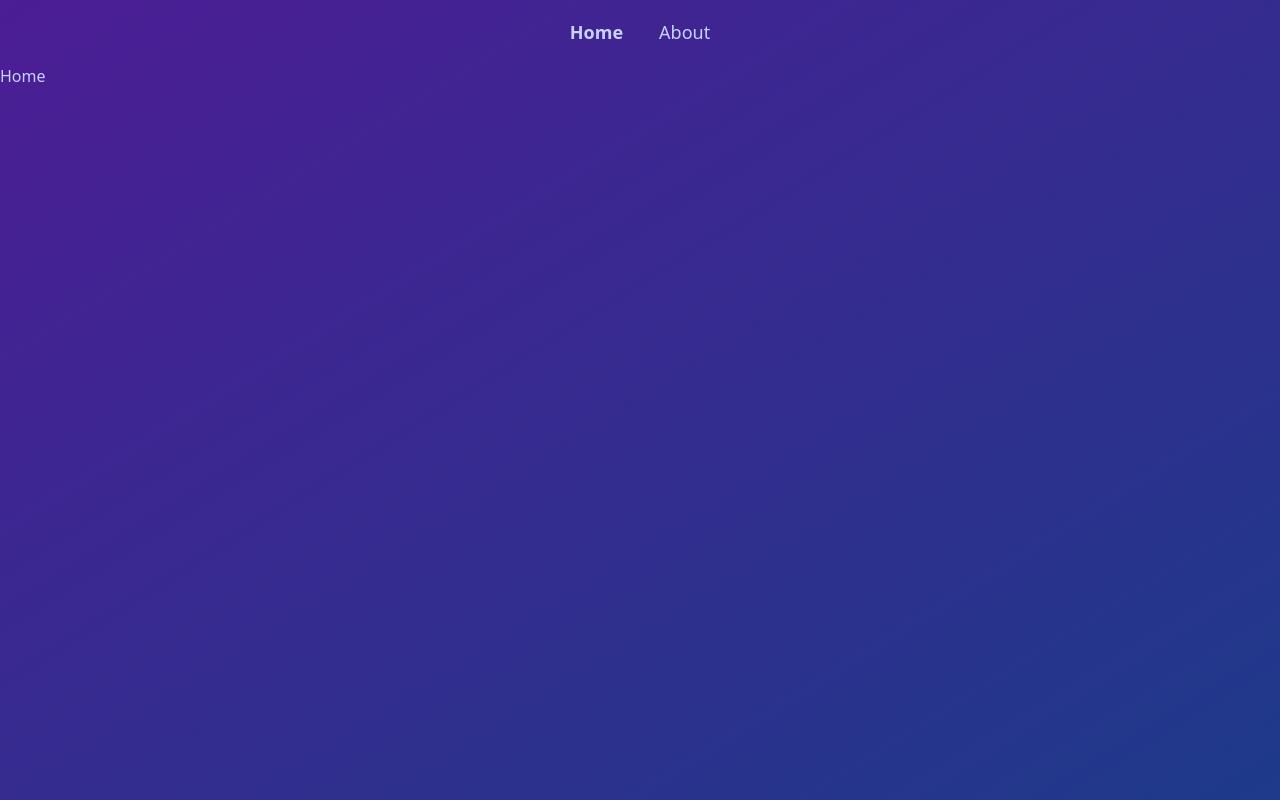
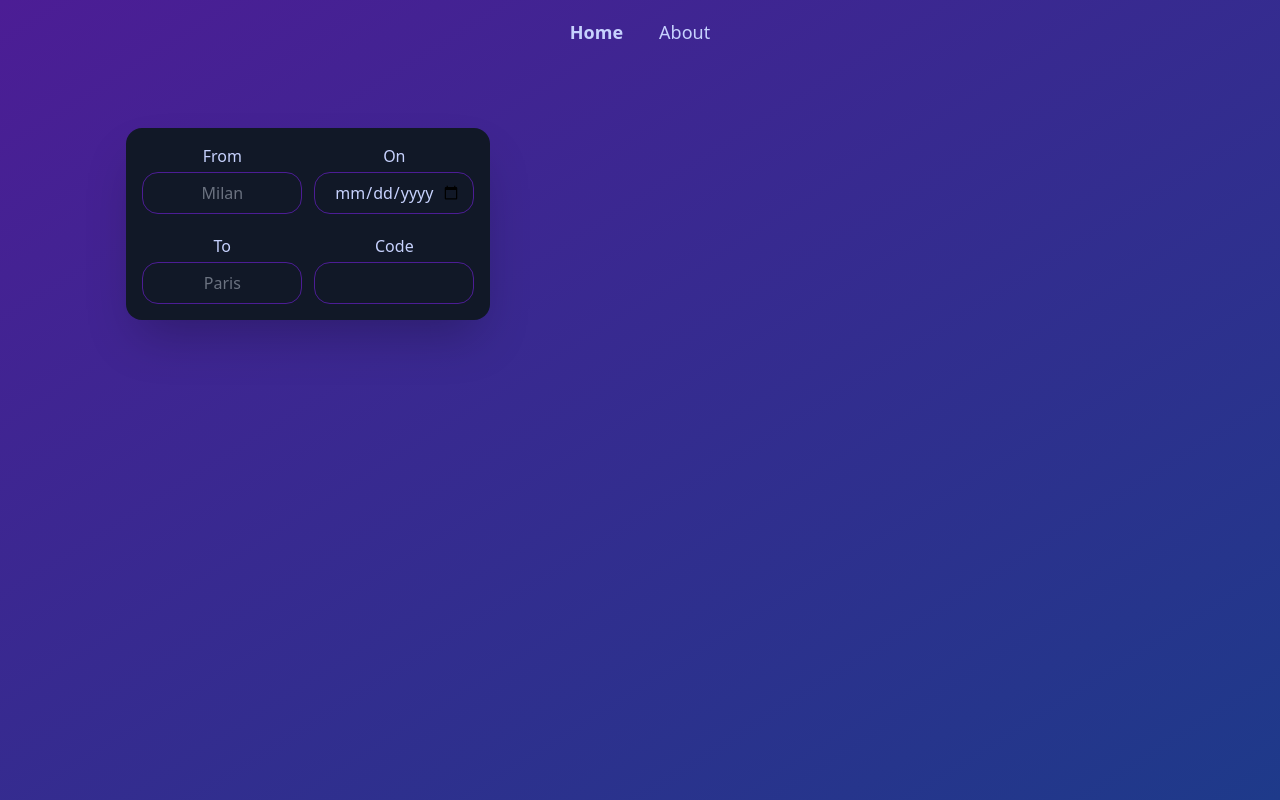
Before and after one commit to lodelux/flight-prediction, a Vue app: page / in a window 1280 px wide. Built offline with nearby package versions, Linux system fonts and the light colour scheme; a web font is replaced by a local one.

Commit message:
started formbox

```diff
--- a/package.json
+++ b/package.json
@@ -9,8 +9,8 @@
     "lint": "vue-cli-service lint"
   },
   "dependencies": {
-    "@headlessui/vue": "^1.4.0",
     "@heroicons/vue": "^1.0.3",
+    "@tailwindcss/forms": "^0.3.3",
     "autoprefixer": "^9.8.6",
     "axios": "^0.21.1",
     "core-js": "^3.6.5",
--- /dev/null
+++ b/src/components/BaseInput.vue
@@ -0,0 +1,17 @@
+<template>
+  <div class="bg-transparent border-0 p-0">
+    <label class="block text-center ">
+      <slot />
+    </label>
+    <input
+      :="$attrs"
+      class="block mt-1 w-full lg:w-40 rounded-2xl text-center bg-transparent border-purple-900 "
+    />
+  </div>
+</template>
+
+<script>
+export default {};
+</script>
+
+<style></style>
--- /dev/null
+++ b/src/components/FormBlock.vue
@@ -0,0 +1,23 @@
+<template>
+  <div :="$attrs">
+    <form class="p-4">
+        <div class="flex gap-3 ">
+          <base-input type="text" placeholder="Milan">From</base-input>
+          <base-input type="date">On</base-input>
+        </div>
+        <div class=" mt-5 flex gap-3">
+          <base-input type="text" placeholder="Paris">To</base-input>
+          <base-input type="text">Code</base-input>
+        </div>
+    </form>
+  </div>
+</template>
+
+<script>
+import BaseInput from "./BaseInput.vue";
+export default {
+  components: { BaseInput },
+};
+</script>
+
+<style></style>
--- a/src/components/NavBar.vue
+++ b/src/components/NavBar.vue
@@ -20,6 +20,10 @@
     </router-link>
   </div>
 </template>
+
+<style>
+</style>
+
 
 <script>
 export default {
@@ -44,5 +48,3 @@ export default {
   },
 };
 </script>
-
-<style></style>
--- a/src/views/Home.vue
+++ b/src/views/Home.vue
@@ -1,11 +1,14 @@
 <template>
-  <div class="home">
-    <p>Home</p>
+  <div class="mt-16 w-full flex flex-wrap justify-around ">
+    <form-block class=" bg-gray-900 rounded-2xl shadow-2xl mx-2"></form-block>
+    <div class="w-1/3 h-32 bg-transparent"></div>
   </div>
 </template>
 
 <script>
+import FormBlock from "@/components/FormBlock.vue";
 export default {
+  components: { FormBlock },
   name: "Home",
 };
 </script>
--- a/tailwind.config.js
+++ b/tailwind.config.js
@@ -15,5 +15,7 @@ module.exports = {
     extend: {
     },
   },
-  plugins: [],
+  plugins: [
+    require('@tailwindcss/forms'),
+  ],
 };
```
Also changed, not shown: 1 other file (tests, documents, lock files or other folders). Lines whose indentation alone changed are shown as unchanged.
